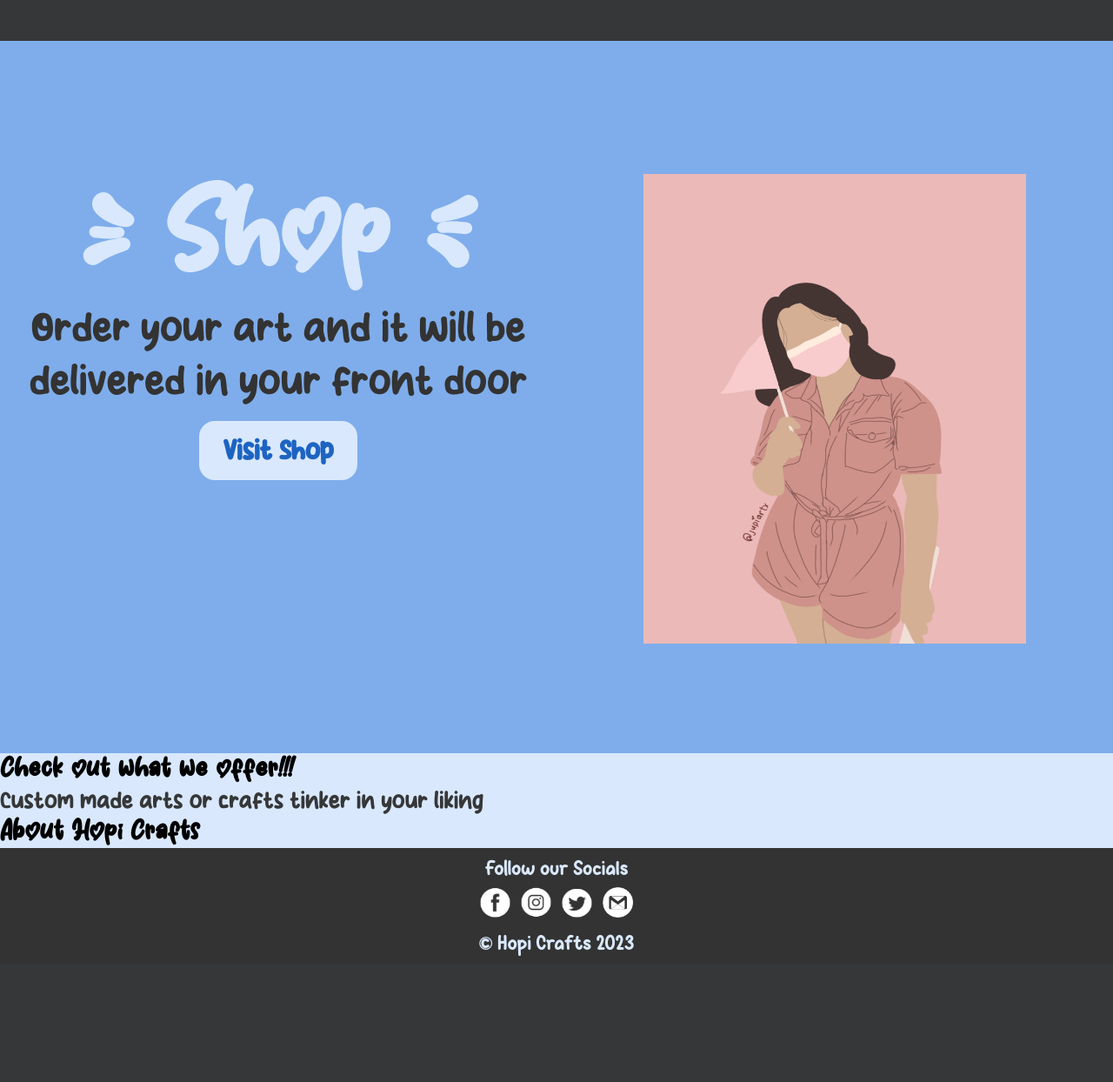
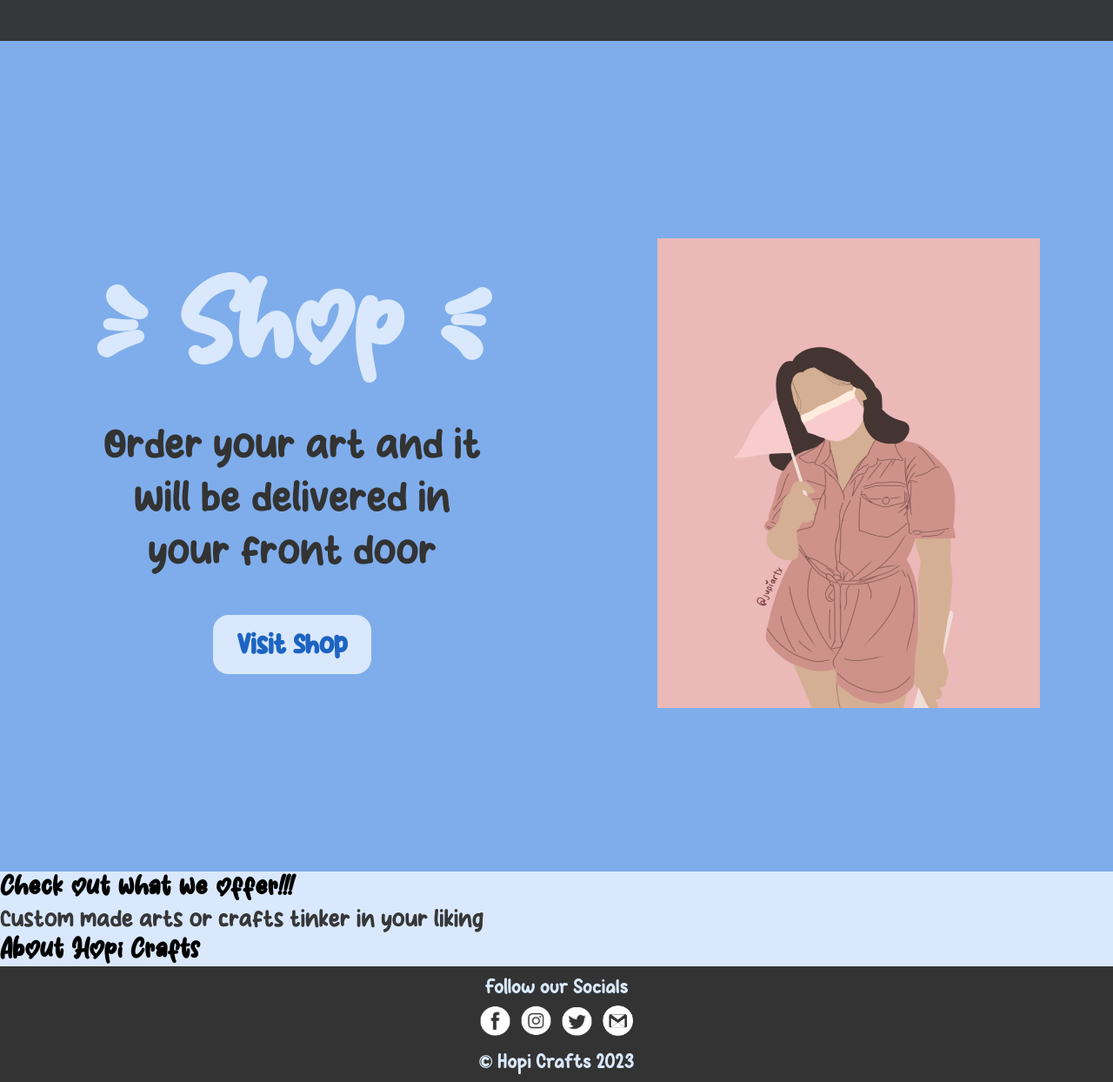
Before and after one commit to vinceedesu/Hopi-Crafts-Website, a PHP site: page / in a window 1280 px wide. Shown: the part 2871-4115 px from the top of the page at 87% size. Before the commit the page ends 3970 px from the top, so only its background shows below. Run offline with PHP 8.4, Linux system fonts and the light colour scheme.

Commit message:
Update style.css

```diff
--- a/style.css
+++ b/style.css
@@ -167,7 +167,7 @@ header span{
 
 /* Start of Shop */
 .shop{
-    padding-top: 9.6rem ;
+    padding-top: 10.6rem ;
     padding-bottom: 7.6rem;
     background-color: var(--skyBlueColor);
     display: flex;
@@ -186,11 +186,13 @@ header span{
 }
 .shop h1{
     color: var(--tipBlueColor);
+    padding: 1.75;
 }
 
 .shop p{
     color: var(--bgColorDark);
     font-size: 42px;
+    padding: 1.75rem;
 }
 button{
     cursor: pointer;
@@ -214,14 +216,21 @@ button:hover{
 
 .column{
     flex: 1;
+    width: 100%;
 }
 
 .left{
+
     text-align: center;
+    margin-left: 5.6rem;
+    margin: 5.6rem;
 }
 
 .right{
+    width: 40%;
     text-align: center;
+    margin-left: 3.6rem;
+    margin: 3.6rem;
 }
 /* End of Shop */
 
```
